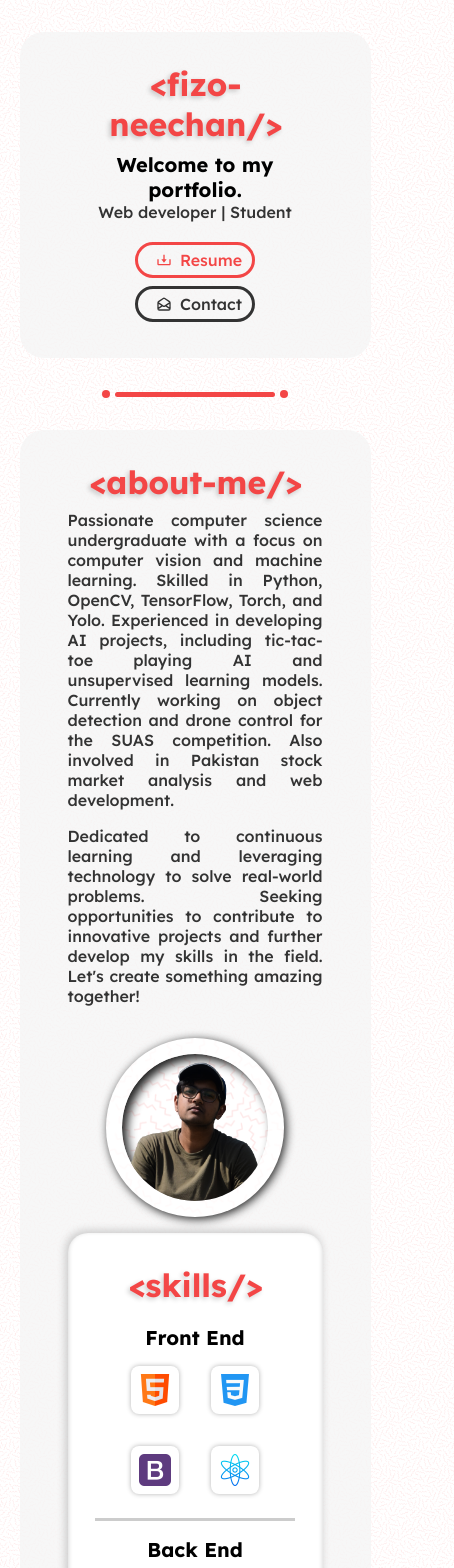
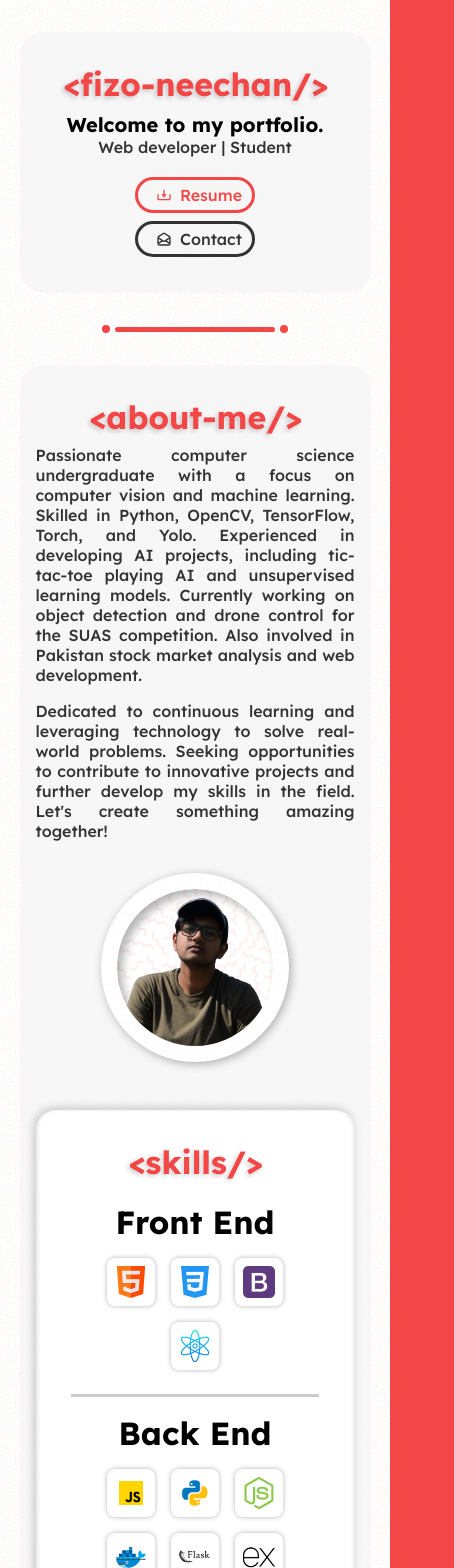
Before and after one commit to fizo-neechan/fizo-neechan.github.io, a React (Create React App) app: page / in a window 390 px wide. Shown: the top 1568 px of the page, 454 px wide, since content can reach past the window. Built offline with nearby package versions, Linux system fonts and the light colour scheme.

Commit message:
minor tweaks

```diff
--- a/src/index.css
+++ b/src/index.css
@@ -188,7 +188,7 @@ section  {
 
 #profilepic img {
     border: rgba(255, 255, 255, 0.8) 1rem solid;
-    box-shadow: 5px 5px 10px #222 inset, 2px 2px 10px #222;
+    box-shadow: 5px 5px 10px rgba(0, 0, 0, 0.3) inset, 2px 2px 10px rgba(0, 0, 0, 0.3);
     border-radius: 100%;
     -webkit-border-radius: 100%;
     -moz-border-radius: 100%;
@@ -585,8 +585,13 @@ textarea {
     }
 
     section {
-        width: 70%;
-        /* padding: 0 4rem; */
+        /* width: 100%; */
+        padding: 3rem 3rem;
+    }
+
+    .section-content {
+        margin: 0;
+        padding: 0;
     }
 
     #about-me > .section-content div:nth-child(1) {
@@ -602,12 +607,23 @@ textarea {
         text-align: justify;
     }
 
+    #profilepic {
+        padding-bottom: 2rem;
+    }
+
+    #profilepic img {
+        margin: 0 auto;
+        width: 70%;
+        border-width: 1rem;
+    }
+
     #skills .skills {
         flex-direction: column;
         align-items: center;
     }
 
     #skills h2 {
+        font-size: 2.25rem;
         padding-bottom: 0.25rem;
     }
 
@@ -619,9 +635,13 @@ textarea {
         border-bottom: #ccc 3px solid;
     }
 
-    #skills .skills img {
+    #skills .skills .logos {
+        gap: 1rem !important;
+    }
+
+    #skills .skills .logos img {
         width: 2rem !important;
-    };
+    }
 
 
     #services .services {
@@ -671,7 +691,7 @@ textarea {
 
     section {
         width: auto;
-        padding: 2rem 3rem;
+        padding: 2rem 1rem;
     }
 
     body {
@@ -698,7 +718,12 @@ textarea {
         font-size: 1rem !important;
     }
 
-    #skills h2 {
+    #skills .progress, #services .services, #projects .projects {
+        grid-template-columns: repeat(1, 1fr);
+        gap: 1rem;
+    }
+
+    #skills h3 {
         font-size: 2rem !important;
     }
 
```
